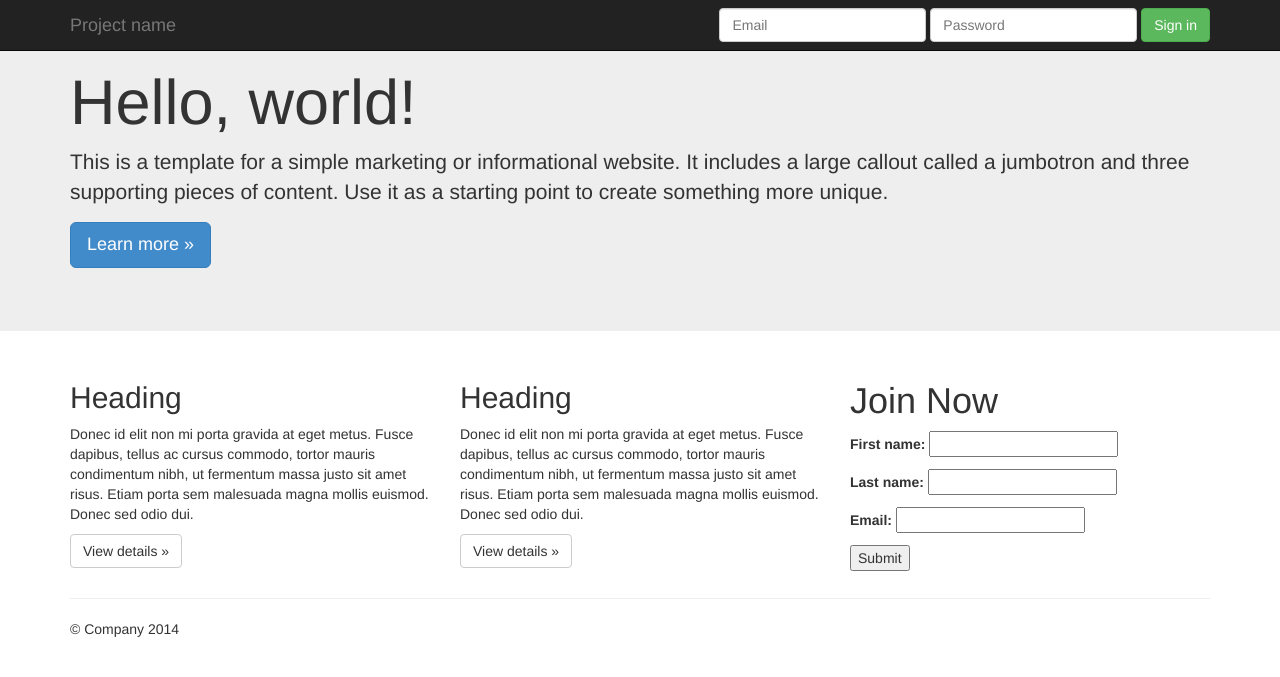
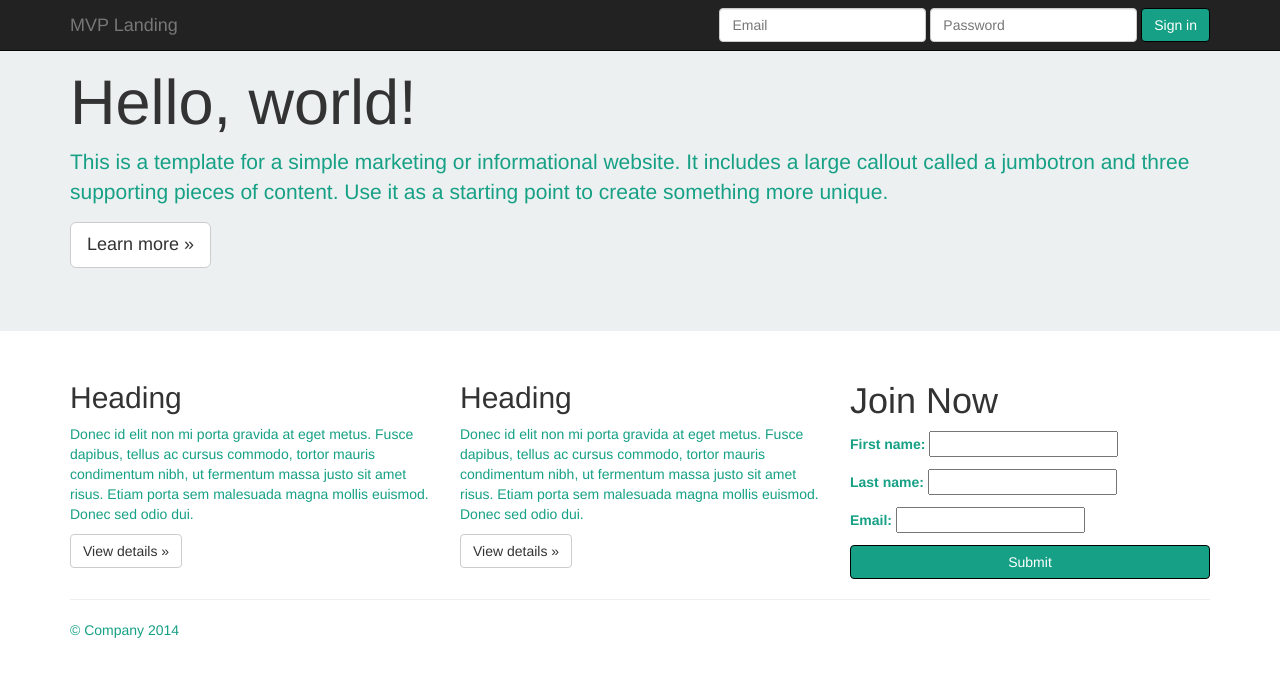
Before and after one commit to caimichael/udemy_mvplanding, a Django app: template static/templates/signup.html in a window 1280 px wide. Shown: the top 677 px of the page. Run offline with Django 3.2, Linux system fonts and the light colour scheme; the template is opened without the code that fills it: values that come from a table or form of the project are taken from there, others are empty; parts of the project's set-up code (start-up, migrations or seed data) failed here and were passed over; some libraries are stand-ins or nearby versions.

Commit message:
Added custom.css and modified Bootstrap buttons

```diff
--- /dev/null
+++ b/static/static/css/custom.css
@@ -0,0 +1,13 @@
+.jumbotron{
+  background-color: #ecf0f1;
+}
+
+p {
+   color: #16a085;
+}
+
+.btn-success {
+  color: #fff;
+  background-color: #16a085;
+  border-color: #000;
+}
--- a/static/templates/base.html
+++ b/static/templates/base.html
@@ -9,13 +9,16 @@
     <meta name="author" content="">
     <link rel="icon" href="../../favicon.ico">
 
-    <title>Jumbotron Template for Bootstrap</title>
+    <title>MVP Landing</title>
 
     <!-- Bootstrap core CSS -->
     <link href="/static/css/bootstrap.min.css" rel="stylesheet">
 
     <!-- Custom styles for this template -->
     <link href="/static/jumbotron.css" rel="stylesheet">
+
+     <!-- Custom CSS -->
+    <link href="/static/css/custom.css" rel="stylesheet">
 
     <!-- Just for debugging purposes. Don't actually copy these 2 lines! -->
     <script src="/static/js/ie-emulation-modes-warning.js"></script>
@@ -38,7 +41,7 @@
             <span class="icon-bar"></span>
             <span class="icon-bar"></span>
           </button>
-          <a class="navbar-brand" href="#">Project name</a>
+          <a class="navbar-brand" href="#">MVP Landing</a>
         </div>
         <div class="navbar-collapse collapse">
           <form class="navbar-form navbar-right" role="form">
@@ -59,25 +62,25 @@
       <div class="container">
         <h1>Hello, world!</h1>
         <p>This is a template for a simple marketing or informational website. It includes a large callout called a jumbotron and three supporting pieces of content. Use it as a starting point to create something more unique.</p>
-        <p><a class="btn btn-primary btn-lg" role="button">Learn more &raquo;</a></p>
+        <p><a class="btn btn-default btn-lg" role="button">Learn more &raquo;</a></p>
       </div>
     </div>
 
     <div class="container">
       <!-- Example row of columns -->
       <div class="row">
-        <div class="col-md-4">
+        <div class="col-sm-4">
           <h2>Heading</h2>
           <p>Donec id elit non mi porta gravida at eget metus. Fusce dapibus, tellus ac cursus commodo, tortor mauris condimentum nibh, ut fermentum massa justo sit amet risus. Etiam porta sem malesuada magna mollis euismod. Donec sed odio dui. </p>
           <p><a class="btn btn-default" href="#" role="button">View details &raquo;</a></p>
         </div>
-        <div class="col-md-4">
+        <div class="col-sm-4">
           <h2>Heading</h2>
           <p>Donec id elit non mi porta gravida at eget metus. Fusce dapibus, tellus ac cursus commodo, tortor mauris condimentum nibh, ut fermentum massa justo sit amet risus. Etiam porta sem malesuada magna mollis euismod. Donec sed odio dui. </p>
           <p><a class="btn btn-default" href="#" role="button">View details &raquo;</a></p>
        </div>
 
-        <div class="col-md-4">
+        <div class="col-sm-4">
           {% block content %}
 
           {% endblock %}
--- a/static/templates/signup.html
+++ b/static/templates/signup.html
@@ -5,6 +5,6 @@
 <form method ='POST' action=''> {% csrf_token %}
       {{ form.as_p }}
 
-      <input type='submit'>
+      <input type='submit' class='btn btn-success btn-block'>
 </form>
 {% endblock %}
```
